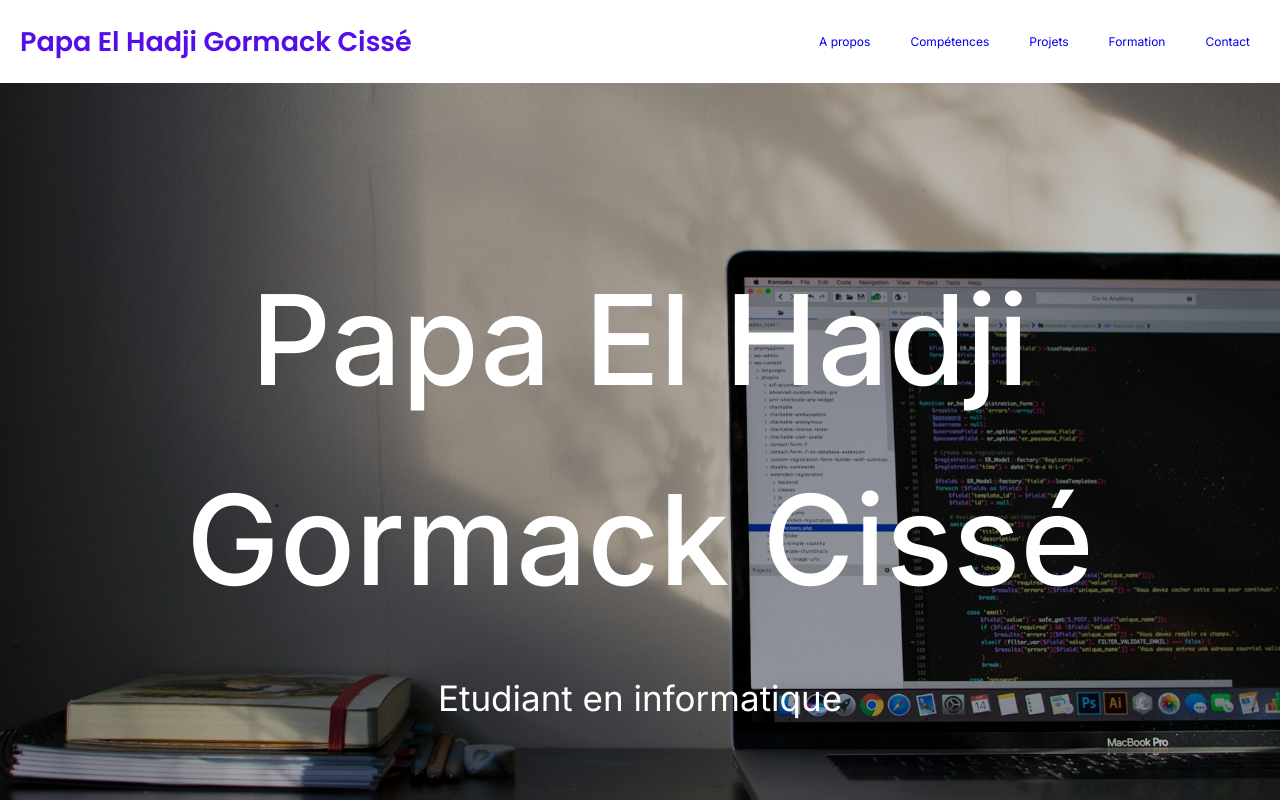
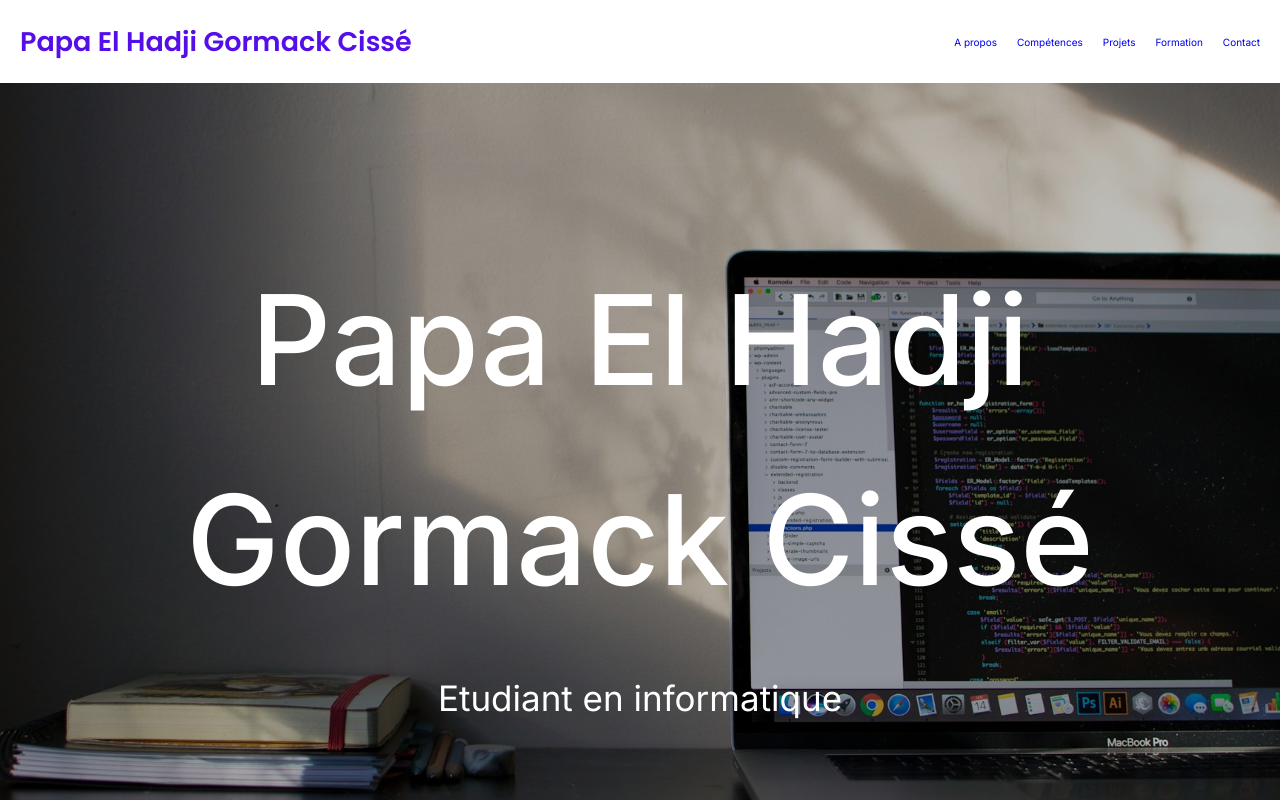
Before and after one commit to Cisse2003/MyPortfolio, a plain HTML site: page index.html in a window 1280 px wide. Shown: the top 800 px of the page. Drawn offline with nearby package versions, Linux system fonts and the light colour scheme.

Commit message:
Quelques modifications sur le nav

```diff
--- a/styles/styles.css
+++ b/styles/styles.css
@@ -1225,31 +1225,3 @@
         display: flex;
     }
 }
-
-nav a {
-    display: block;
-    padding: 1rem;
-    font-size: 1.2rem; /* Ou la taille de votre choix */
-    transition: all 0.3s ease; /* Pour animer l'apparition de la barre */
-    position: relative; /* Permet de positionner la barre sous l'élément */
-  }
-
-  nav a:hover {
-    color: #540FE8; /* Optionnel : change la couleur du texte au survol */
-  }
-
-  nav a::after {
-    content: ''; /* Nécessaire pour créer la barre */
-    position: absolute;
-    bottom: 0; /* Place la barre en bas de l'élément */
-    left: 0;
-    width: 100%;
-    height: 3px; /* Taille de la barre */
-    background-color: #540FE8; /* Couleur de la barre */
-    transform: scaleX(0); /* La barre est cachée par défaut */
-    transition: transform 0.3s ease; /* Animation de la barre */
-  }
-
-  nav a:hover::after {
-    transform: scaleX(1); /* La barre devient visible au survol */
-  }
```
